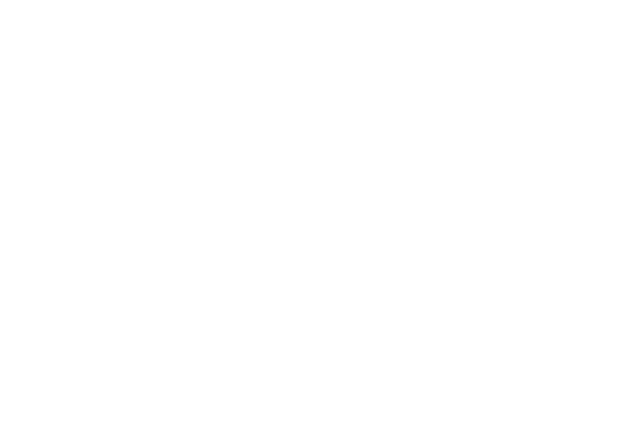
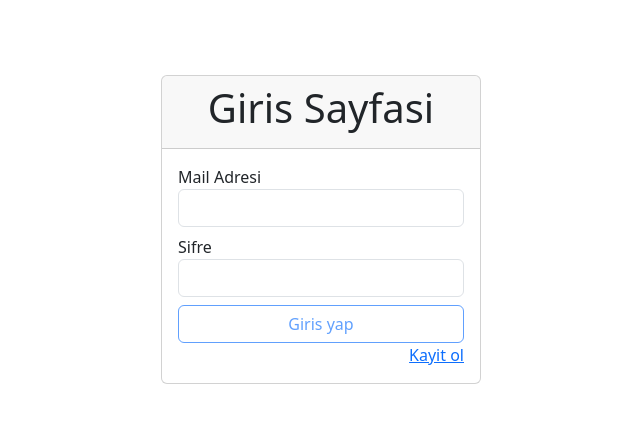
Before and after one commit to celilozturk/angulareticaret, an Angular app in the folder frontend/: page /login in a window 1280 px wide. Before the commit this address led to /. Shown: the top 422 px of the page, without its empty margins (319-959 px from the left). Built offline with nearby package versions, Linux system fonts and the light colour scheme.

Commit message:
login.html page

```diff
--- a/frontend/src/app/components/login/login.component.html
+++ b/frontend/src/app/components/login/login.component.html
@@ -1,22 +1,22 @@
-<div class="d-flex justify-content-center" style="margin-top:25px">
-    <div class="col-md-5">
+<div class="d-flex justify-content-center" style="margin-top:75px">
+    <div class="col-md-3">
         <div class="card">
             <div class="card-header">
                 <h1 class="text-center">Giris Sayfasi</h1>
             </div>
             <div class="card-body">
-                <form action="">
+                <form #loginForm="ngForm" (ngSubmit)="login(loginForm)">
                     <div class="form-group">
                         <label for="email" >Mail Adresi</label>
-                        <input type="email" ngModel name="email" id="email" required email>
+                        <input type="email" class="form-control" ngModel name="email" id="email" required email>
                     </div>
                     <div class="form-group mt-2">
                         <label for="password">Sifre</label>
-                        <input type="password" ngModel name="password" id="password" required>
+                        <input type="password" class="form-control" ngModel name="password" id="password" required>
 
                     </div>
                     <div class="form-group mt-2">
-                        <button class="btn btn-outline-primary w-100">Giris yap </button>
+                        <button [disabled]="!loginForm.valid" class="btn btn-outline-primary w-100">Giris yap </button>
                         <a routerLink="/register" style="float:right">Kayit ol</a>
                     </div>
                 </form>
--- a/frontend/src/app/components/login/login.component.ts
+++ b/frontend/src/app/components/login/login.component.ts
@@ -1,4 +1,5 @@
 import { Component } from '@angular/core';
+import { NgForm } from '@angular/forms';
 import { SharedModule } from 'src/app/common/shared/shared.module';
 
 @Component({
@@ -10,4 +11,9 @@
 })
 export class LoginComponent {
 
+  login(form:NgForm){
+    if(form.valid){
+      console.log(form.value);
+    }
+  }
 }
--- a/frontend/src/app/router.ts
+++ b/frontend/src/app/router.ts
@@ -1,6 +1,6 @@
 import { Routes } from "@angular/router";
 
-const routes:Routes=[
+export const routes:Routes=[
     {
         path:"login",
         loadComponent:()=>import("./components/login/login.component").then(c=>c.LoginComponent)
--- a/frontend/src/main.ts
+++ b/frontend/src/main.ts
@@ -4,6 +4,7 @@
 import { CommonModule } from "@angular/common";
 import { RouterModule } from "@angular/router";
 import { provideHttpClient} from '@angular/common/http'
+import { routes } from "./app/router";
 
   bootstrapApplication(AppComponent,{
     providers:[
@@ -11,7 +12,7 @@
       importProvidersFrom(
         BrowserModule,
         CommonModule,
-        RouterModule.forRoot([])
+        RouterModule.forRoot(routes)
       )
     ]
   })
```
